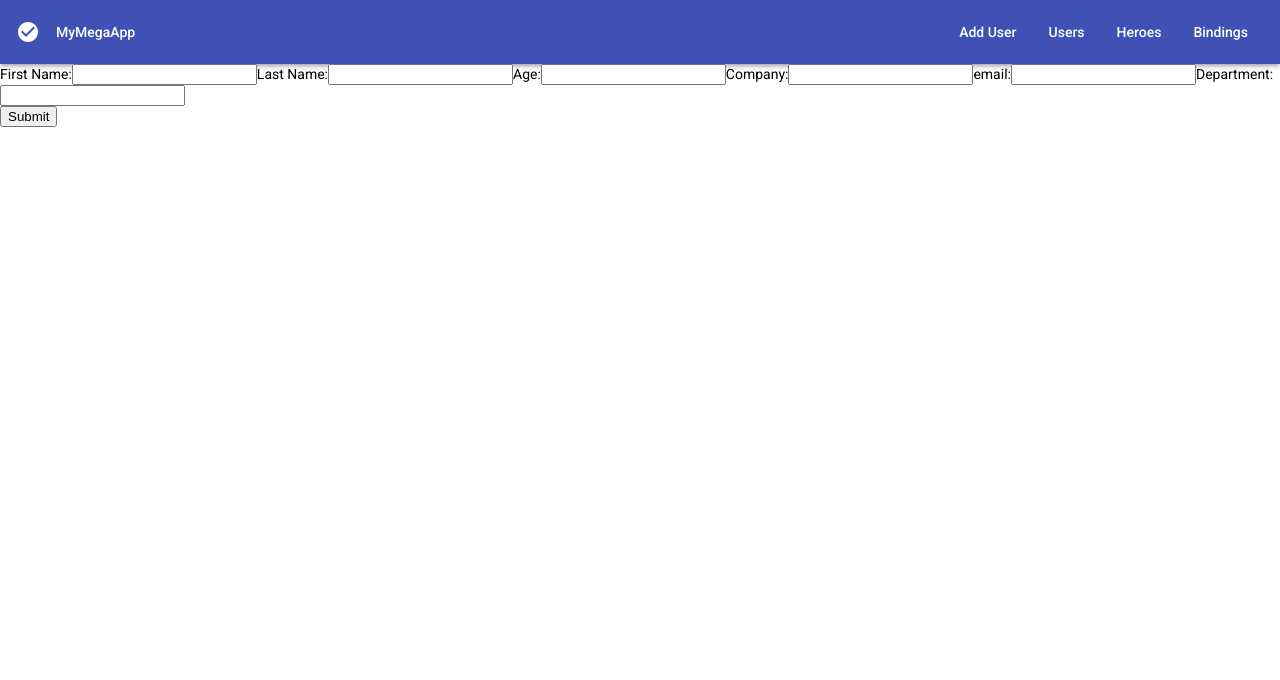
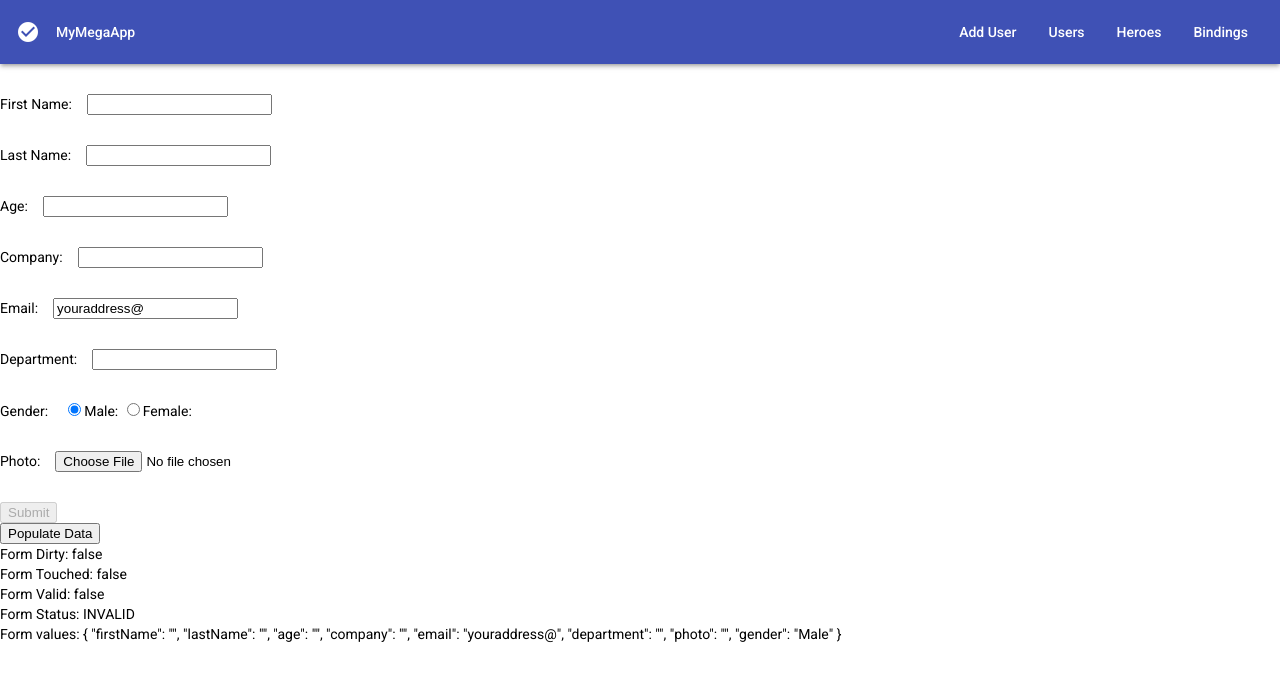
Before and after one commit to Offych/ngTraining, an Angular app: page /addUser in a window 1280 px wide. Shown: the top 680 px of the page. Built offline with nearby package versions, Linux system fonts and the light colour scheme.

Commit message:
Reactive Forms manipulations

```diff
--- a/src/app/users/components/add-user/add-user.component.html
+++ b/src/app/users/components/add-user/add-user.component.html
@@ -1,16 +1,52 @@
-<form [formGroup]='addUserForm'>
-    <label for="">First Name:</label>
-    <input type="text"  class="form-control" formControlName="firstName" required />
-    <label for="">Last Name:</label>
-    <input type="text"  class="form-control" formControlName="lastName" required />
-    <label for="">Age:</label>
-    <input type="number"  class="form-control" formControlName="age" required />
-    <label for="">Company:</label>
-    <input type="text"  class="form-control" formControlName="company" required />
-    <label for="">email:</label>
-    <input type="email"  class="form-control" formControlName="email" required />
-    <label for="">Department:</label>
-    <input type="text"  class="form-control" formControlName="department" required />
+<form [formGroup]='addUserForm' (ngSubmit)="onSubmit()" #form>
+    <div class="form_element">
+        <label for="">First Name:</label>
+    <input type="text"  class="form-control" formControlName="firstName"/>
+    <span class="error" *ngIf="checkFormControlField('firstName')">Name is required</span>
+    </div>
+    <div class="form_element">
+            <label for="">Last Name:</label>
+            <input type="text"  class="form-control" formControlName="lastName" />
+            <span  class="error" *ngIf="checkFormControlField('lastName')">Please enter the last name, while is required</span>
+    </div>
+    <div class="form_element">
+            <label for="">Age:</label>
+            <input type="number"  class="form-control" formControlName="age" />
+            <span class="error" *ngIf="checkFormControlField('age')">Age should be between 15 and 100</span>
+    </div>
+    <div class="form_element">
+            <label for="">Company:</label>
+            <input type="text"  class="form-control" formControlName="company" />
+            <span class="error" *ngIf="checkFormControlField('company')">Company name should be no more than 35 symbols</span>
+    </div>
+    <div class="form_element">
+            <label for="">Email:</label>
+    <input type="email"  class="form-control" formControlName="email" />
+    <span class="error" *ngIf="checkFormControlField('email')">Email is required</span>
+    </div>
+    <div class="form_element">
+            <label for="">Department:</label>
+            <input type="text"  class="form-control" formControlName="department" />
+            <span class="error" *ngIf="checkFormControlField('department')">Name of Department is required</span>
+    </div>
+    <div class="form_element">
+            <label for="">Gender:</label>
+            <input type="radio"  class="form-control" formControlName="gender" value="Male" />Male:
+            <input type="radio"  class="form-control" formControlName="gender" value="Female" />Female:
+            <span class="error" *ngIf="checkFormControlField('gender')">Please specify a gender</span>
+    </div>
+    <div class="form_element">
+            <label for="">Photo:</label>
+            <input type="file"  class="form-control" formControlName="photo" />
+    </div>
+    <button mat-button type='submit' [disabled]="!addUserForm.valid">Submit</button>
+
 </form>
+<button (click)='populateData()'>Populate Data</button>
 
-<button mat-button (click)='onSubmit()'>Submit</button>
+
+<div>Form Dirty: {{addUserForm.dirty}}</div>
+<div>Form Touched: {{addUserForm.touched}}</div>
+<div>Form Valid: {{addUserForm.valid}}</div>
+<div>Form Status: {{addUserForm.status}}</div>
+<div>Form values: {{addUserForm.value | json}}</div>
--- a/src/app/users/components/add-user/add-user.component.scss
+++ b/src/app/users/components/add-user/add-user.component.scss
@@ -5,5 +5,14 @@
 
 .form_element {
     margin: 30px 0;
+    label {
+        margin-right: 15px;
+    }
+
 
 }
+span {
+    &.error {
+        color: red;
+    }
+}
--- a/src/app/users/components/add-user/add-user.component.ts
+++ b/src/app/users/components/add-user/add-user.component.ts
@@ -1,6 +1,9 @@
 import { Component, OnInit } from '@angular/core';
-import { FormGroup, FormControl, Validators, FormArray } from '@angular/forms';
+import { FormGroup, FormControl, Validators, ValidationErrors } from '@angular/forms';
 import { Router } from '@angular/router';
+import { Observable } from 'rxjs';
+import { ValidationService } from './validation.service';
+
 
 @Component({
   selector: 'add-user',
@@ -9,26 +12,50 @@ import { Router } from '@angular/router';
 })
 export class AddUserComponent implements OnInit {
 
-  constructor(private router: Router) {
+  constructor(private router: Router, private validationService: ValidationService) { }
 
-  }
-  addUserForm = new FormGroup({
-    firstName: new FormControl('', Validators.required),
-    lastName: new FormControl('', Validators.required),
-    age: new FormControl('', [Validators.required, Validators.minLength(15), Validators.maxLength(100)]),
-    company: new FormControl('', Validators.minLength(6)),
-    email: new FormControl('', Validators.required),
-    department: new FormControl('', Validators.required)
-  })
+  addUserForm: FormGroup;
 
   ngOnInit(): void {
-
+      this.addUserForm = new FormGroup({
+      firstName: new FormControl('', Validators.required,),
+      lastName: new FormControl('', Validators.required),
+      age: new FormControl('', [Validators.required, Validators.min(15), Validators.max(100)]),
+      company: new FormControl('', Validators.maxLength(35)),
+      email: new FormControl('youraddress@', Validators.email),
+      department: new FormControl('', Validators.required),
+      photo: new FormControl(''),
+      gender: new FormControl('Male')
+    })
   }
 
+
+  populateData(): void {
+    this.addUserForm.patchValue({
+      firstName: 'Sashka',
+      lastName: 'Smotr',
+      age: 44,
+      company: 'IS Soft',
+      email: 'off@1.com',
+      department: 'FrontEnd Dep',
+    })
+  }
   onSubmit() {
-    console.log(JSON.stringify(this.addUserForm.value))
+    const controls = this.addUserForm.controls;
+    if(this.addUserForm.invalid) {
+        Object.keys(controls).forEach(controlName => controls[controlName].markAsTouched());
+      return;
+    }
+    console.log(this.addUserForm.value);
+    console.log('Saving data...');
+
     localStorage.setItem('user', JSON.stringify(this.addUserForm.value))
     this.router.navigate(['/users'])
   }
 
+  checkFormControlField(controlName: string): boolean {
+    let control = this.addUserForm.controls[controlName];
+    let checked = control.invalid && control.touched;
+    return checked;
+  }
 }
--- /dev/null
+++ b/src/app/users/components/add-user/validation.service.ts
@@ -0,0 +1,12 @@
+import { Injectable } from '@angular/core';
+import { Observable } from 'rxjs';
+import { ValidationErrors } from '@angular/forms';
+
+@Injectable({
+  providedIn: 'root'
+})
+export class ValidationService {
+
+  constructor() { }
+
+}
--- a/src/app/users/components/users-list/users-list.component.html
+++ b/src/app/users/components/users-list/users-list.component.html
@@ -1 +1,9 @@
-<p>users-list works!</p>
+<p>User:</p>
+<p>{{user.firstName}}</p>
+<p>{{user.lastName}}</p>
+<p>{{user.age}}</p>
+<p>{{user.company}}</p>
+<p>{{user.department}}</p>
+<p>{{user.email}}</p>
+<p>{{user.gender}}</p>
+<p>Photo Path: {{user.photo}}</p>
--- a/src/app/users/components/users-list/users-list.component.ts
+++ b/src/app/users/components/users-list/users-list.component.ts
@@ -6,10 +6,13 @@ import { Component, OnInit } from '@angular/core';
   styleUrls: ['./users-list.component.scss']
 })
 export class UsersListComponent implements OnInit {
+  user = JSON.parse(localStorage.getItem('user'))
 
   constructor() { }
 
   ngOnInit(): void {
+    for (const key in this.user) {
+      console.log(`${key}: ${this.user[key]}`);
   }
-
+  }
 }
```
